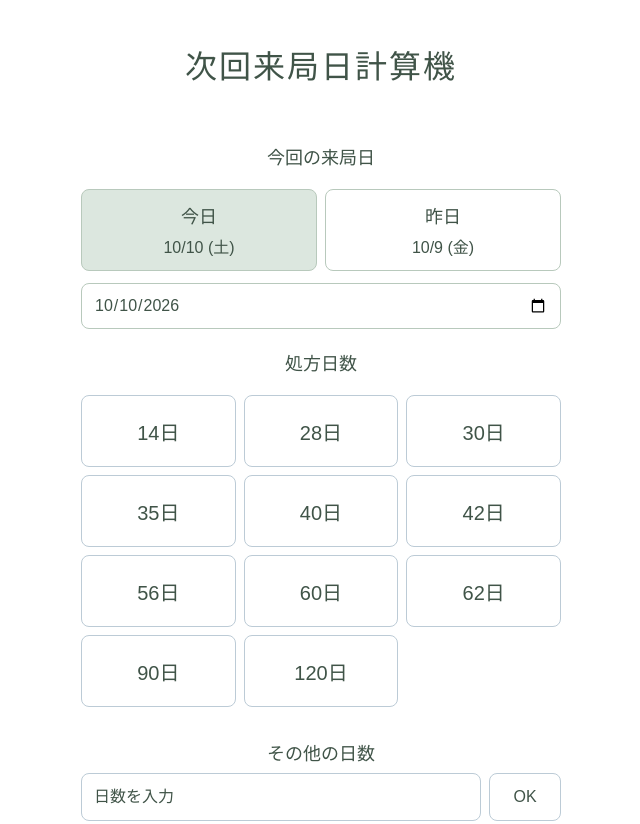
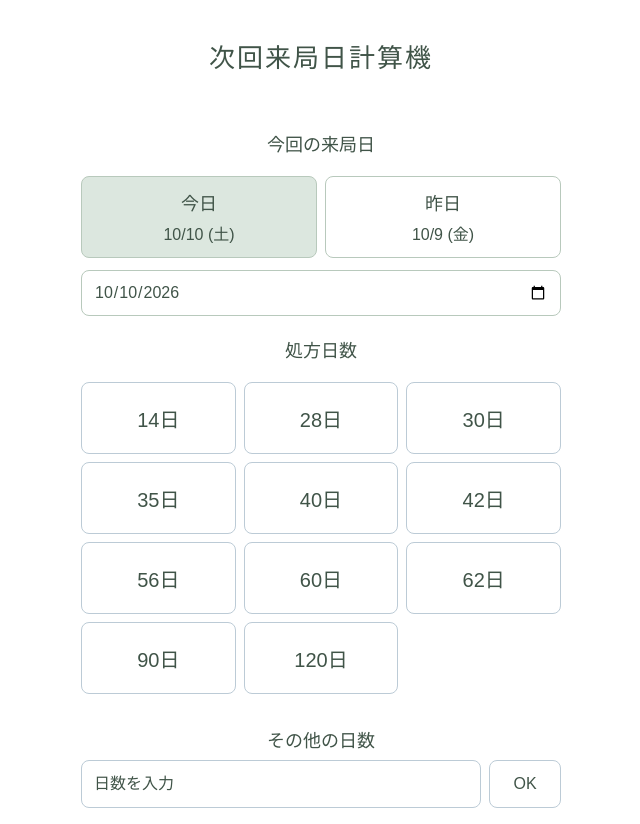
Before and after one commit to 3y1u2u9-maker/yosei-calculator, a plain HTML site: page index.html in a window 1280 px wide. Shown: the top 824 px of the page, without its empty margins (319-959 px from the left). Drawn offline with Linux system fonts and the light colour scheme.

Commit message:
Adjust title font size

```diff
--- a/index.html
+++ b/index.html
@@ -148,6 +148,7 @@ h1 {
   text-align: center;
   letter-spacing: 2px;
   font-weight: normal;
+  font-size: 26px;
   margin-bottom: 56px;
 }
 
```
